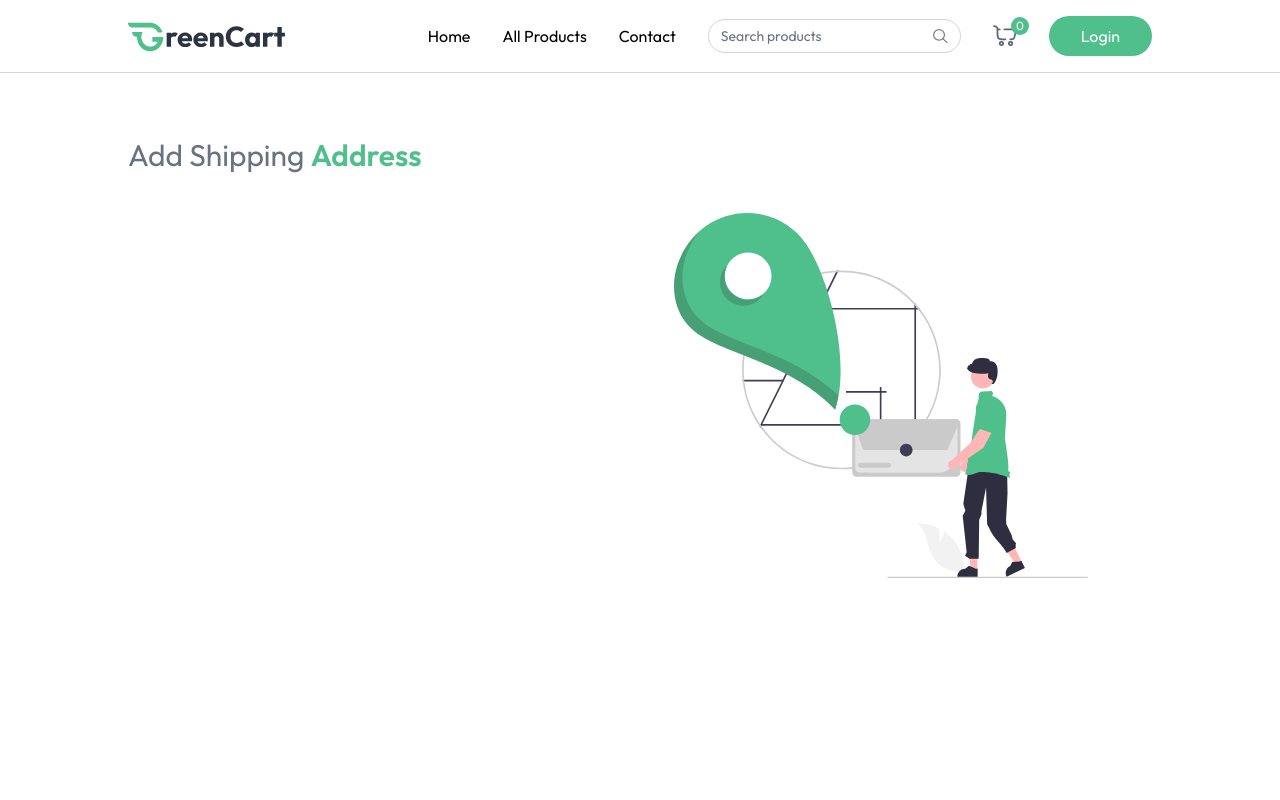
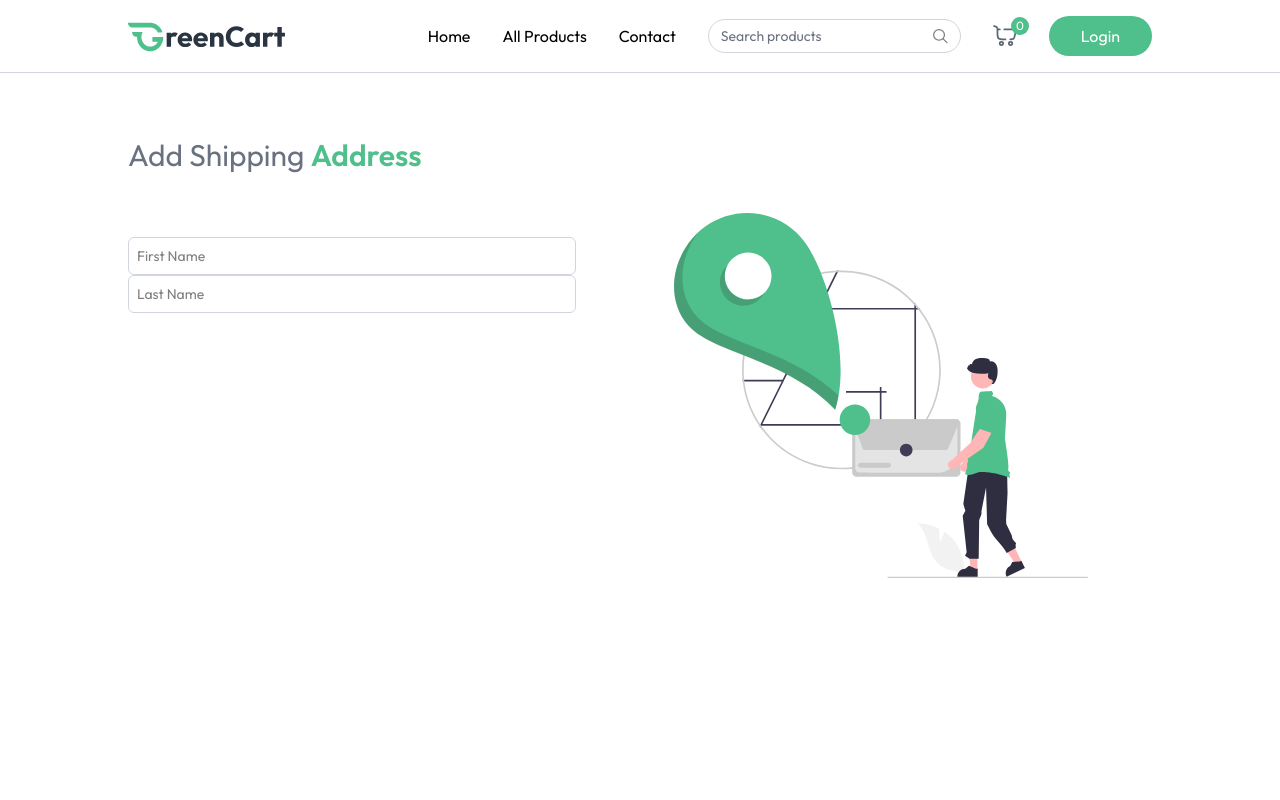
Before and after one commit to ruvindya28/food-delivery-web-app, a React (Vite) app in the folder client/: page /add-address in a window 1280 px wide. Shown: the top 800 px of the page. Built offline with nearby package versions, Linux system fonts and the light colour scheme; a web font is replaced by a local one.

Commit message:
refactor AddAddress component to implement state management and improve input handling

```diff
--- a/client/src/pages/AddAddress.jsx
+++ b/client/src/pages/AddAddress.jsx
@@ -1,20 +1,63 @@
-import React from 'react'
+import React, { useState } from 'react'
 import { assets } from '../assets/assets'
 
 //input field
 
-const inputFeild =(()=>(
+const InputField =({type,placeholder,name,handleChange,address})=>(
     <input
-        type="text" />
+        type={type}
+        placeholder={placeholder}
+        name={name}
+        onChange={handleChange}
+        value={address[name]}
+        required
+        className='w-full p-2 border border-gray-300 rounded-md'
+    />
 
-    ))
+    )
 
 const AddAddress = () => {
+
+    const [address, setAddress] = useState({
+        firstName: '',
+        lastName: '',
+        email: '',
+        phone: '',
+        street: '',
+        city: '',
+        state: '',
+        zip: '',
+        country: ''
+
+    })
+
+    const handleChange = (e) => {
+        const { name, value } = e.target;
+        setAddress((prevAddress) => ({
+            ...prevAddress,
+            [name]: value
+        }));
+    };
+
+    const onSubmitHandler = async (e) => {
+        e.preventDefault();
+
+    }
+
+
+
   return (
     <div className="mt-16 pb-16">
       <p className='text-2xl md:text-3xl text-gray-500'>Add Shipping <span className='font-semibold text-primary'>Address</span></p>
       <div className='flex flex-col-reverse md:flex-row justify-between mt-10'>
-        <div></div>
+        <div className='flex-1 max-w-md'>
+            <form onSubmit={onSubmitHandler} className='space-y-3 mt-6 text-sm'>
+                <div>
+                    <InputField handleChange={handleChange} address={address} type='text' placeholder='First Name' name='firstName'/>
+                    <InputField handleChange={handleChange} address={address} type='text' placeholder='Last Name' name='lastName'/>
+                </div>
+            </form>
+        </div>
          <img className='md:mr-16 mb-16 md:mt-0' src={assets.add_address_iamge} alt="Add Address" />
       </div>
     </div>
```
